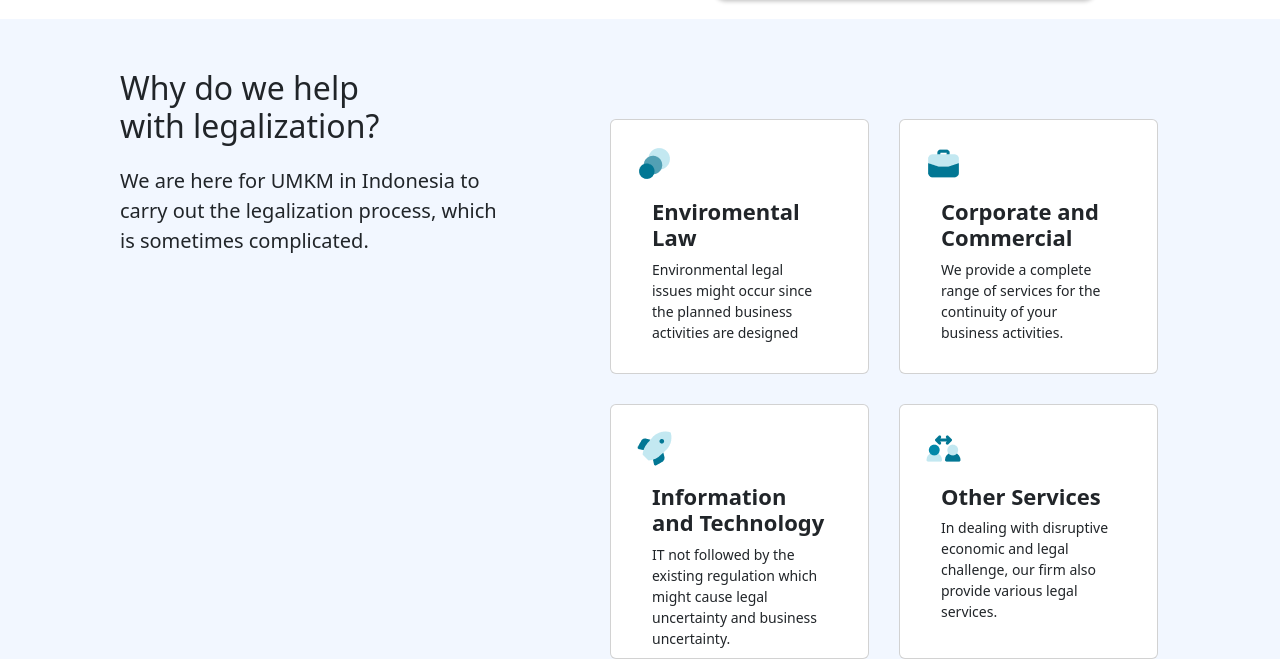
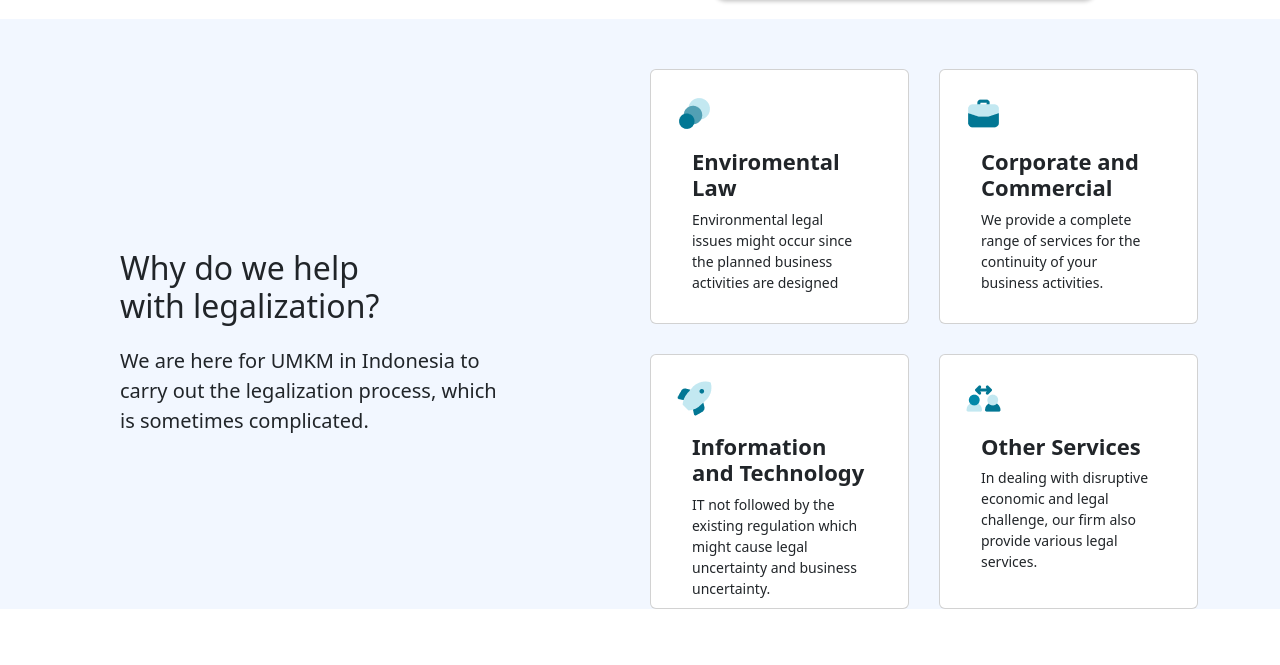
Before and after one commit to Rikudo10/Figma, a plain HTML site: page index.html in a window 1280 px wide. Shown: the part 1090-1755 px from the top of the page. After the commit the page ends 1705 px from the top, so only its background shows below. Drawn offline with nearby package versions, Linux system fonts and the light colour scheme.

Commit message:
first commit

```diff
--- a/styles.css
+++ b/styles.css
@@ -148,6 +148,7 @@ div.texts p{
     max-width: 100%;
     font-size: 20px;
     font-weight: 400;
+    padding-top: 180px;
 }
 .my {
     width: 37px;
@@ -157,8 +158,6 @@ div.texts p{
     display: grid;
     grid-template-columns: repeat(2, 1fr) !important;
     grid-gap: 30px;
-    padding-right: 40px;
-    padding-top: 50px;
     right: 0;
     top: 0;
 }
```
